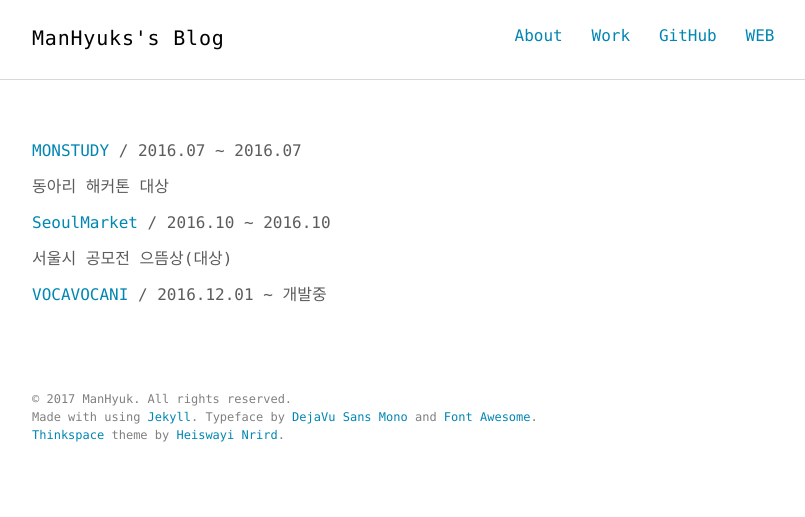
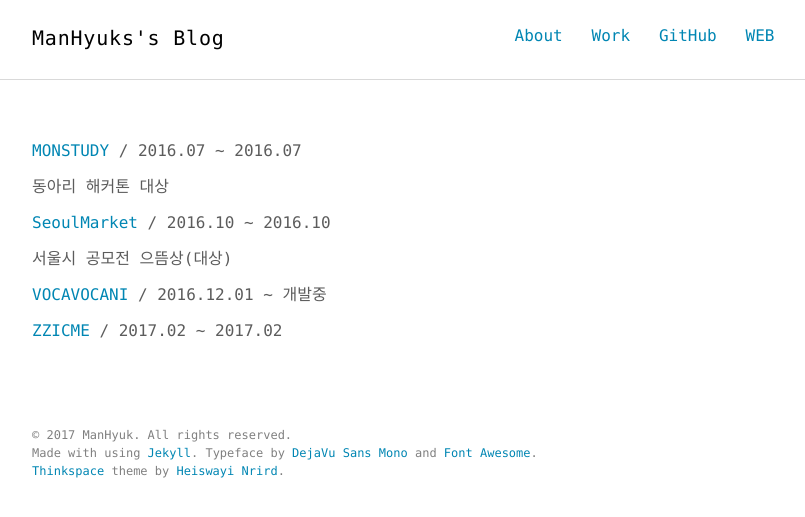
Before and after one commit to ManHyuk/ManHyuk.github.io, a Jekyll site: the page built from work.md, in a window 1280 px wide. Shown: the top 517 px of the page, without its empty margins (232-1037 px from the left). Built offline with Jekyll 4.4.1, drawn with Linux system fonts in a browser that asks for light colours.

Commit message:
edit work zzicme

```diff
--- a/work.md
+++ b/work.md
@@ -20,3 +20,7 @@ permalink: /work/
 
 [VOCAVOCANI](/work) / 2016.12.01 ~ 개발중
 <p></p>
+
+
+[ZZICME](/work/zzicme) / 2017.02 ~ 2017.02
+<p></p>
```
